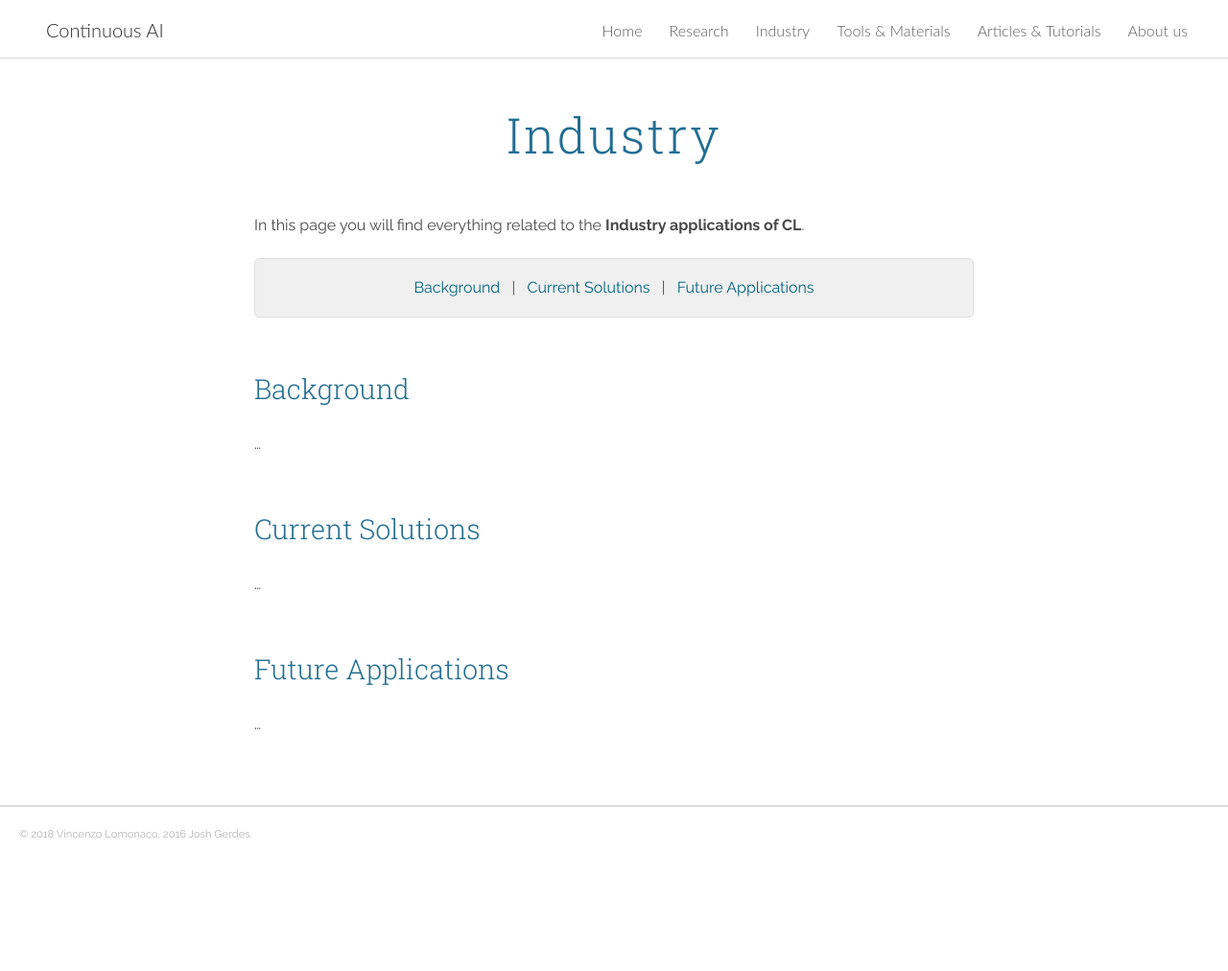
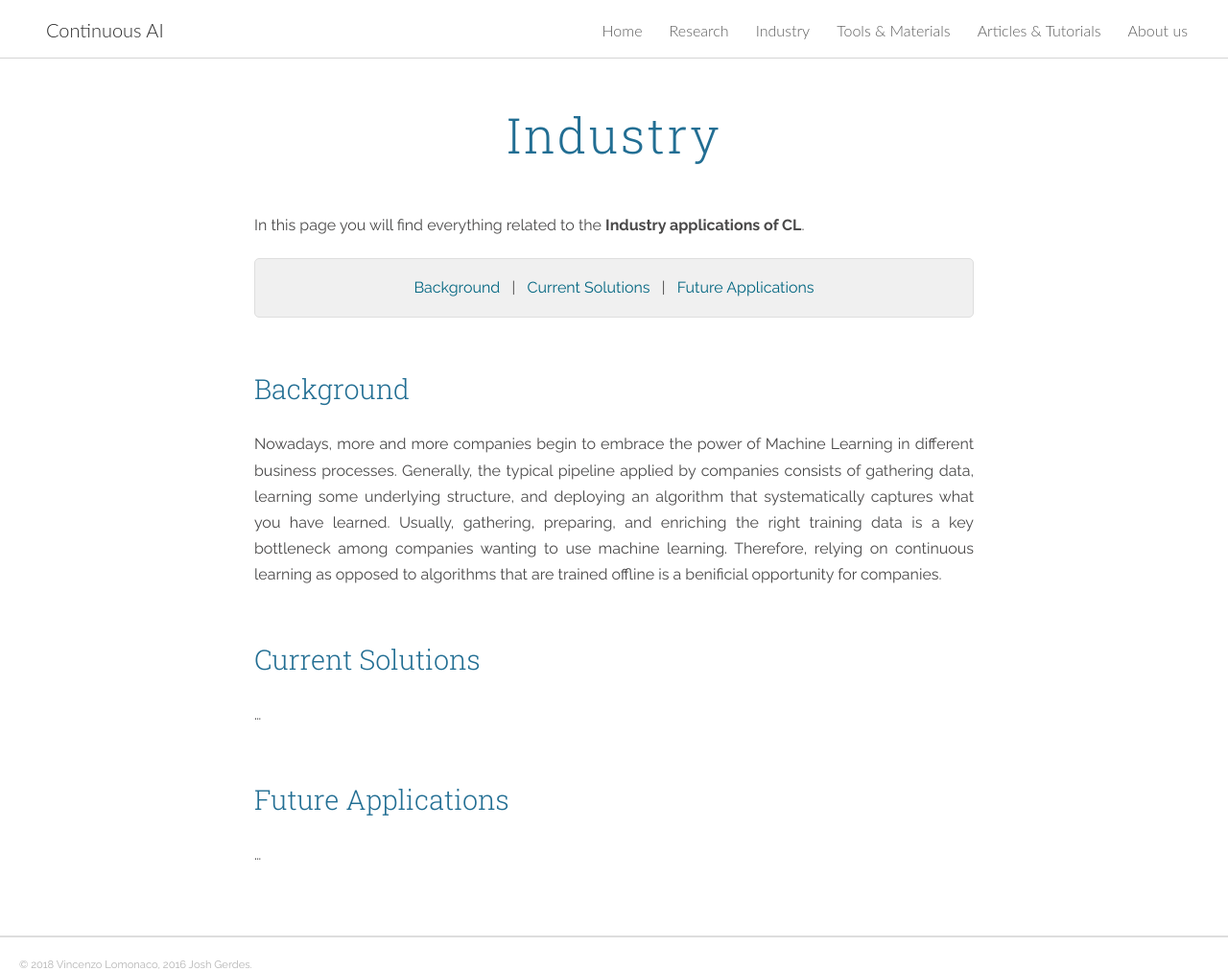
Before and after one commit to giparisi/website, a Jekyll site: the page built from industry.md, in a window 1280 px wide and 1012 px high. Shown: the whole window at 96% size. Built offline with Jekyll 4.4.1, drawn with Linux system fonts in a browser that asks for light colours; nearby versions of some CDN libraries.

Commit message:
industry page section background

```diff
--- a/industry.md
+++ b/industry.md
@@ -12,7 +12,7 @@ In this page you will find everything related to the **Industry applications of
 <a href="#background"></a>
 <h3 id="background" style="margin-bottom: 30px;">Background</h3>
 
-...
+Nowadays, more and more companies begin to embrace the power of Machine Learning in different business processes. Generally, the typical pipeline applied by companies consists of gathering data, learning some underlying structure, and deploying an algorithm that systematically captures what you have learned. Usually, gathering, preparing, and enriching the right training data is a key bottleneck among companies wanting to use machine learning. Therefore, relying on continuous learning as opposed to algorithms that are trained offline is a benificial opportunity for companies.
 
 <a href="#interests"></a>
 <h3 id="interests" style="margin-bottom: 30px;">Current Solutions</h3>
```
